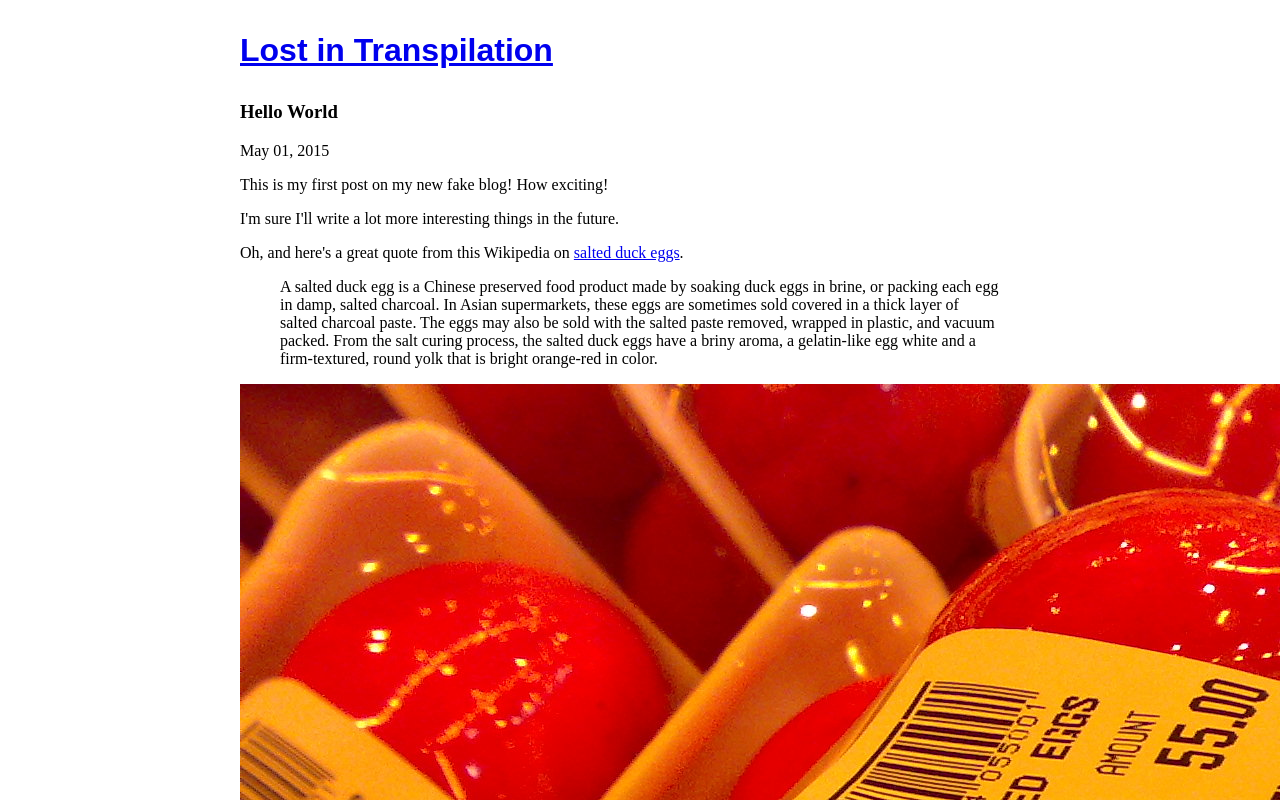
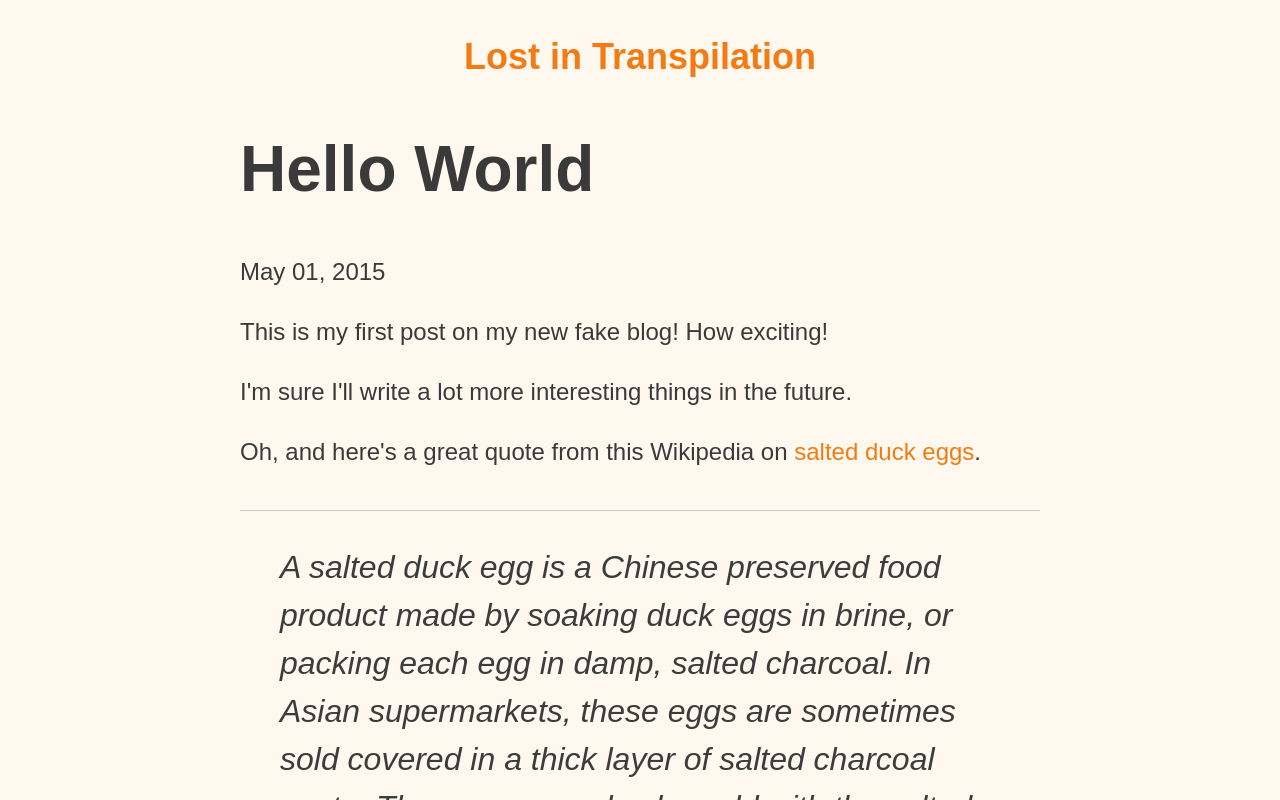
Before and after one commit to GarrettKucinski/lost-in-transpilation, a Gatsby site: page /hello-world/ in a window 1280 px wide. Shown: the top 800 px of the page. Built offline with nearby package versions, Linux system fonts and the light colour scheme; Gatsby itself is replaced by a stand-in of ours; a web font is replaced by a local one.

Commit message:
style updates, global style move to layout component

```diff
--- /dev/null
+++ b/gatsby-browser.js
@@ -0,0 +1,2 @@
+require('prismjs/themes/prism-tomorrow.css')
+require('prismjs/plugins/line-numbers/prism-line-numbers.css')
--- a/gatsby-config.js
+++ b/gatsby-config.js
@@ -58,7 +58,7 @@
       resolve: 'gatsby-plugin-manifest',
       options: {
         name: 'Lost in Transpilation',
-        short_name: 'LostInTranspilation',
+        short_name: 'LIT',
         start_url: '/',
         background_color: '#ffffff',
         theme_color: '#011C40',
--- a/src/components/layout.js
+++ b/src/components/layout.js
@@ -1,13 +1,58 @@
 import React from 'react'
-import styled from 'styled-components'
+import styled, { createGlobalStyle, ThemeProvider } from 'styled-components'
 import { Link } from 'gatsby'
+
+const theme = {
+  /* Color Theme Swatches in Hex */
+  blue: '#011C40',
+  altBlue: '#175073',
+  paper: '#fff8ef',
+  cream: '#F2EFC4',
+  yellow: '#F27B13',
+  red: '#A60303',
+  textGray: '#3a3a3a'
+}
+
+const GlobalStyle = createGlobalStyle`
+  body {
+    font-family: yrsa, sans-serif;
+    font-size: 1.5rem;
+    line-height: 1.5;
+    color: ${p => p.theme.textGray};
+    background: ${p => p.theme.paper};
+  }
+
+  h1,h2,h3 {
+    font-family: bree, sans-serif;
+  }
+
+  h2 {
+    font-size: 3rem;
+  }
+
+  a {
+    color: ${p => p.theme.yellow};
+    text-decoration: none;
+  }
+
+  blockquote {
+    font-size: 2rem;
+    margin: 40px 0;
+    padding: 0 40px;
+    font-style: italic;
+    color: #3c3c3c;
+    border-top: 1px solid #ccc;
+    border-bottom: 1px solid #ccc;
+    font-family: basic-sans, sans-serif;
+  }
+`
 
 const SiteWrapper = styled.section`
   max-width: 1800px;
   margin: 0 auto;
 `
 
-const ContentSection = styled.section`
+const ContentSection = styled.main`
   max-width: 800px;
   margin: 0 auto;
 `
@@ -15,9 +60,8 @@
 const HeaderWrapper = styled.hgroup`
   .header {
     &--title {
-      font-size: 32px;
       font-family: sans-serif;
-      color: ${p => p.theme.yellow}
+      text-align: center;
     }
   }
 `
@@ -35,12 +79,15 @@
 }
 
 const Layout = ({ title, children }) => (
-  <SiteWrapper>
-    <ContentSection>
+  <ThemeProvider theme={theme}>
+    <GlobalStyle />
+    <SiteWrapper>
       <Header title={title} />
-      <main>{children}</main>
-    </ContentSection>
-  </SiteWrapper>
+      <ContentSection>
+        {children}
+      </ContentSection>
+    </SiteWrapper>
+  </ThemeProvider>
 )
 
 export default Layout
--- a/src/components/seo.js
+++ b/src/components/seo.js
@@ -10,7 +10,7 @@
 import Helmet from 'react-helmet'
 import { useStaticQuery, graphql } from 'gatsby'
 
-const SEO = ({ description, lang, meta, title }) => {
+const Seo = ({ description, lang, meta, title }) => {
   const { site } = useStaticQuery(
     graphql`
       query {
@@ -74,17 +74,17 @@
   )
 }
 
-SEO.defaultProps = {
+Seo.defaultProps = {
   lang: 'en',
   meta: [],
   description: ''
 }
 
-SEO.propTypes = {
+Seo.propTypes = {
   description: PropTypes.string,
   lang: PropTypes.string,
   meta: PropTypes.arrayOf(PropTypes.object),
   title: PropTypes.string.isRequired
 }
 
-export default SEO
+export default Seo
--- a/src/pages/index.js
+++ b/src/pages/index.js
@@ -1,34 +1,14 @@
-import React from "react"
-import { createGlobalStyle, ThemeProvider } from 'styled-components';
-import { Link, graphql } from "gatsby"
+import React from 'react'
+import styled from 'styled-components'
+import { Link, graphql } from 'gatsby'
 
-import Bio from "../components/bio"
-import Layout from "../components/layout"
-import SEO from "../components/seo"
+import Bio from '../components/bio'
+import Layout from '../components/layout'
+import Seo from '../components/seo'
 
-const theme = {
-  /* Color Theme Swatches in Hex */
-  blue: '#011C40',
-  altBlue: '#175073',
-  paper: '#fff8ef',
-  cream: '#F2EFC4',
-  yellow: '#F27B13',
-  red: '#A60303',
-  textGray: '#3a3a3a'
-}
-
-const GlobalStyle = createGlobalStyle`
-  body {
-    font-family: yrsa, sans-serif;
-    font-size: 20px;
-    color: ${p => p.theme.textGray}
-    background: ${p => p.theme.paper}
-  }
-
-  a {
-    text-decoration: none;
-  }
-`;
+const ExcerptDate = styled.small`
+  font-style: italic;
+`
 
 export const pageQuery = graphql`
   query {
@@ -53,17 +33,15 @@
       }
     }
   }
-`;
+`
 
 const BlogIndex = ({ data: { allMarkdownRemark, site } }) => {
   const siteTitle = site.siteMetadata.title
   const posts = allMarkdownRemark.edges
 
   return (
-    <ThemeProvider theme={theme}>
     <Layout title={siteTitle}>
-        <GlobalStyle />
-        <SEO title="All posts" />
+      <Seo title='All posts' />
       <Bio />
       {posts.map(({ node }) => {
         const title = node.frontmatter.title || node.fields.slug
@@ -74,18 +52,17 @@
                 {title}
               </Link>
             </h3>
-              <small>{node.frontmatter.date}</small>
+            <ExcerptDate>{node.frontmatter.date}</ExcerptDate>
             <p
               dangerouslySetInnerHTML={{
-                  __html: node.frontmatter.description || node.excerpt,
+                __html: node.frontmatter.description || node.excerpt
               }}
             />
           </div>
         )
       })}
     </Layout>
-    </ThemeProvider>
   )
-};
+}
 
 export default BlogIndex
--- a/src/templates/blog-post.js
+++ b/src/templates/blog-post.js
@@ -1,51 +1,10 @@
-import React from "react"
-import { Link, graphql } from "gatsby"
+import React from 'react'
+import styled from 'styled-components'
+import { Link, graphql } from 'gatsby'
 
-import Bio from "../components/bio"
-import Layout from "../components/layout"
-import SEO from "../components/seo"
-
-const BlogPostTemplate = ({ pageContext, data, location }) => {
-  const { markdownRemark, site } = data;
-  const { excerpt, html, frontmatter } = markdownRemark
-
-  const { title: postTitle, description, date } = frontmatter;
-  const { siteMetadata: { title: siteTitle } } = site;
-  const { previous, next } = pageContext
-
-  return (
-    <Layout location={location} title={siteTitle}>
-      <SEO
-        title={postTitle}
-        description={description || excerpt}
-      />
-      <h1>{postTitle}</h1>
-      <p>{date}</p>
-      <div dangerouslySetInnerHTML={{ __html: html }} />
-      <hr />
-      <Bio />
-
-      <ul>
-        <li>
-          {previous && (
-            <Link to={previous.fields.slug} rel="prev">
-              ← {previous.frontmatter.title}
-            </Link>
-          )}
-        </li>
-        <li>
-          {next && (
-            <Link to={next.fields.slug} rel="next">
-              {next.frontmatter.title} →
-            </Link>
-          )}
-        </li>
-      </ul>
-    </Layout>
-  )
-};
-
-export default BlogPostTemplate
+import Bio from '../components/bio'
+import Layout from '../components/layout'
+import Seo from '../components/seo'
 
 export const pageQuery = graphql`
   query BlogPostBySlug($slug: String!) {
@@ -67,3 +26,58 @@
     }
   }
 `
+
+const BlogHeadline = styled.h1`
+  font-size: 4rem;
+  line-height: 1;
+`
+
+const BlogContentWrapper = styled.article`
+  .gatsby-highlight pre[class*="language-"] {
+    &.line-numbers .line-numbers-rows {
+      padding-top: 1em;
+      padding-left: 15px;
+      border-right: none;
+    }
+  }
+`
+
+const BlogPostTemplate = ({ pageContext, data, location }) => {
+  const { markdownRemark, site } = data
+  const { excerpt, html, frontmatter } = markdownRemark
+
+  const { title: postTitle, description, date } = frontmatter
+  const { siteMetadata: { title: siteTitle } } = site
+  const { previous, next } = pageContext
+
+  return (
+    <Layout location={location} title={siteTitle}>
+      <Seo
+        title={postTitle}
+        description={description || excerpt}
+      />
+      <BlogHeadline>{postTitle}</BlogHeadline>
+      <p>{date}</p>
+      <BlogContentWrapper dangerouslySetInnerHTML={{ __html: html }} />
+      <Bio />
+      <ul>
+        {previous && (
+          <li>
+            <Link to={previous.fields.slug} rel='prev'>
+              ← {previous.frontmatter.title}
+            </Link>
+          </li>
+        )}
+        {next && (
+          <li>
+            <Link to={next.fields.slug} rel='next'>
+              {next.frontmatter.title} →
+            </Link>
+          </li>
+        )}
+      </ul>
+    </Layout>
+  )
+}
+
+export default BlogPostTemplate
```
Also changed, not shown: content/blog/object-oriented-js/index.md (+5 -4 lines), 2 other files. Lines whose indentation alone changed are shown as unchanged.
